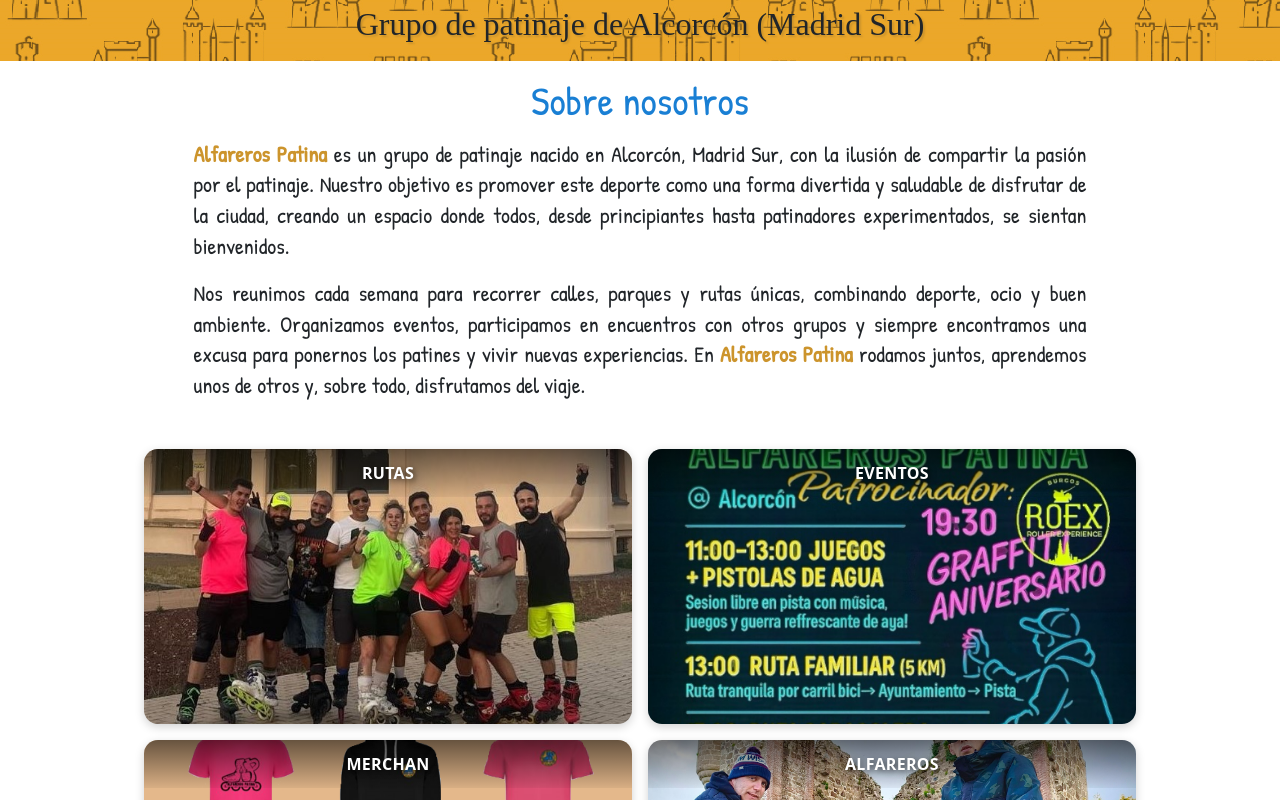
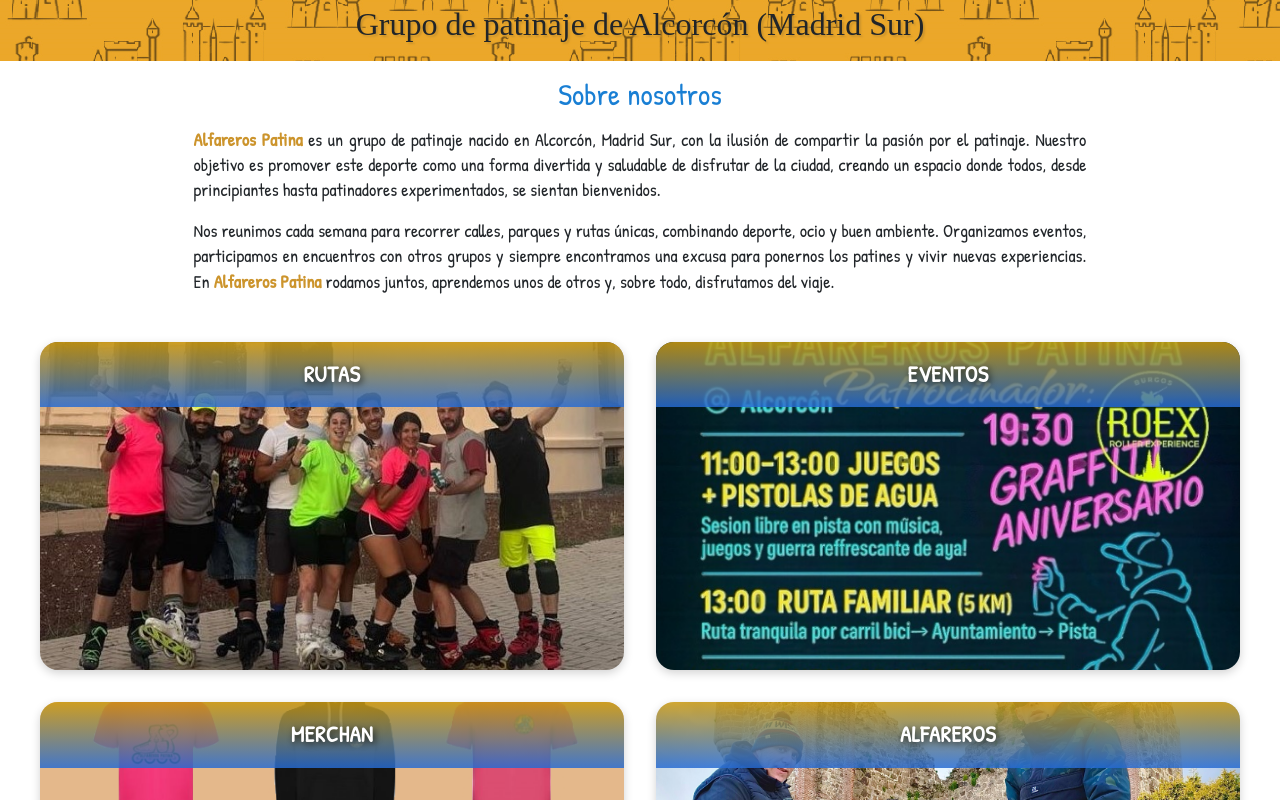
Before and after one commit to CHIPIXB/alfareros-patina, an Angular app: page / in a window 1280 px wide. Shown: the part 280-1080 px from the top of the page. Built offline with nearby package versions, Linux system fonts and the light colour scheme; a web font is replaced by a local one.

Commit message:
cambio estético en el titulo de las imagenes de la home

```diff
--- a/src/app/pages/home/home.css
+++ b/src/app/pages/home/home.css
@@ -112,6 +112,64 @@
 }
 
 .enlace figcaption {
+    font-family: var(--fuente-texto);
+    position: absolute;
+    inset: 0 0 auto 0;                  /* pegado abajo */
+    min-height: 3rem;
+    display: grid;
+    place-items: center;
+    padding: 0.75rem 1rem;
+    text-align: center;
+    font-weight: 700;
+    font-size: 30px;
+    color: #fff;
+    background: linear-gradient(to bottom, rgba(0,0,0,0.55), rgba(0,0,0,0.05));
+    letter-spacing: .3px;
+    /* En móvil no usamos hover -> siempre visible */
+    opacity: 1;
+    text-shadow: 2px 2px 6px rgb(0, 0, 0);
+}
+
+/* === Mobile first (por defecto) === */
+.seccion-enlaces {
+  padding: 2rem 1rem;
+  background-color: #f8f9fa;
+  text-align: center;
+}
+
+.contenedor-enlaces {
+  display: grid;
+  grid-template-columns: 1fr;         /* 1 columna en móvil */
+  gap: 1rem;                          /* separaciones cómodas en móvil */
+  max-width: 1100px;
+  margin: 0 auto;
+}
+
+.enlace {
+  display: block;
+  border-radius: 14px;
+  overflow: hidden;
+  box-shadow: 0 3px 10px rgba(0,0,0,0.18);
+  transition: transform 0.3s ease, box-shadow 0.3s ease;
+  -webkit-tap-highlight-color: transparent; /* mejor UX en móvil */
+}
+
+.enlace figure {
+  position: relative;
+  margin: 0;
+}
+
+.enlace img {
+  width: 100%;
+  height: 100%;
+  object-fit: cover;
+  aspect-ratio: 16/9;                 /* mantiene proporción */
+  display: block;
+  transition: transform 0.3s ease;
+}
+
+/* Texto encima de la imagen: visible siempre en móvil para legibilidad */
+.enlace figcaption {
   position: absolute;
   inset: 0 0 auto 0;                  /* pegado abajo */
   min-height: 3rem;
@@ -122,62 +180,132 @@
   font-weight: 700;
   font-size: 1rem;
   color: #fff;
-    background: linear-gradient(to bottom, rgba(0,0,0,0.55), rgba(0,0,0,0.05));
+  background: linear-gradient(to bottom, rgba(202, 153, 17, 0.863), rgba(38, 107, 211, 0.842));
   letter-spacing: .3px;
   /* En móvil no usamos hover -> siempre visible */
   opacity: 1;
   text-shadow: 2px 2px 6px rgba(0, 0, 0, 0.7);
 }
 
-
-@media (min-width: 576px){
-    .imagenes-hero {
-        width: 80%;
-        justify-self: center;
+/* Respeto a usuarios con reducción de movimiento */
+@media (prefers-reduced-motion: reduce) {
+  .enlace,
+  .enlace img {
+    transition: none;
   }
 }
 
-@media (min-width: 768px){
-    .contenedor-enlaces {
-        grid-template-columns: repeat(2, 1fr);
-    }
-    .imagenes-hero {
-        width: 100%;
+/* === Desktop / tablets medianas === */
+@media (min-width: 768px) {
+  .seccion-enlaces {
+    padding: 3rem 1.5rem;
   }
 
-        .sobre-nosotros {
-        h3{
-            font-size: 35px;
+  .contenedor-enlaces {
+    grid-template-columns: repeat(2, 1fr);  /* 2 columnas en tablet */
+    gap: 1.25rem;
   }
-        .parrafos p{
-            font-size: 20px ;
+
+  /* En pantallas con hover, el caption puede aparecer al pasar el ratón */
+  @media (hover: hover) and (pointer: fine) {
+    .enlace figcaption {
+      inset: 0;                              /* centrado */
+      display: flex;
+      align-items: center;
+      justify-content: center;
+      background: rgba(0,0,0,0.45);
+      opacity: 0;
+      transition: opacity 0.25s ease;
+    }
+    .enlace:hover figcaption {
+      opacity: 1;
+    }
+    .enlace:hover img {
+      transform: scale(1.04);
+    }
+    .enlace:hover {
+      box-shadow: 0 8px 28px rgba(0,0,0,0.28);
+      transform: translateY(-2px);
+    }
   }
 }
 
+/* === Desktop grande (2 filas de 2 imágenes) === */
+@media (min-width: 1200px) {
+  .contenedor-enlaces {
+    grid-template-columns: repeat(2, 1fr);  /* 2 columnas grandes */
+    gap: 2rem;
+    max-width: 1100px;
+    margin: 0 auto;
   }
 
-@media (min-width: 992px){
-    .contenedor-enlaces {
-        grid-template-columns: repeat(2, 1fr);
-    }
-    .imagenes-hero {
-        width: 80%;
+  .enlace {
+    transform: none;
+    border-radius: 18px;
   }
 
-    .sobre-nosotros {
-        h3{
-            font-size: 40px;
+  .enlace img {
+    aspect-ratio: 16/10; /* un poco más panorámica */
+    object-fit: cover;
   }
-        .parrafos p{
-            font-size: 22px ;
+
+  .enlace:hover {
+    transform: scale(1.04);
+    box-shadow: 0 10px 25px rgba(0,0,0,0.25);
+  }
+
+  .enlace figcaption {
+    font-size: 1.4rem;
+    padding: 1rem 1.5rem;
+    letter-spacing: .5px;
   }
 }
 
+/* === Desktop grande (2 columnas grandes) === */
+@media (min-width: 1200px) {
+  .contenedor-enlaces {
+    grid-template-columns: repeat(2, 1fr);
+    gap: 2rem;
+    max-width: 1200px;
+    margin: 0 auto;
   }
 
+  .enlace {
+    border-radius: 18px;
+    overflow: hidden;
+    transition: transform 0.3s ease, box-shadow 0.3s ease;
+  }
 
-@media ( min-width: 1200px) {
-    .contenedor-enlaces {
-        grid-template-columns: repeat(2, 1fr);
+  .enlace img {
+    aspect-ratio: 16/9;
+    object-fit: cover;
+    display: block;
+  }
+
+  .enlace:hover {
+    transform: scale(1.04);
+    box-shadow: 0 10px 25px rgba(0,0,0,0.25);
+  }
+
+  .enlace figcaption {
+    font-size: 1.4rem;
+    padding: 1rem 1.5rem;
+    letter-spacing: 0.5px;
   }
 }
+
+/* === Ultra-wide (monitores grandes: 1600px en adelante) === */
+@media (min-width: 1600px) {
+  .contenedor-enlaces {
+    max-width: 1500px;        /* más ancho */
+    gap: 2.5rem;              /* más espacio entre tarjetas */
+  }
+
+  .enlace img {
+    aspect-ratio: 5/3;        /* ligeramente más panorámicas */
+  }
+
+  .enlace figcaption {
+    font-size: 1.6rem;
+  }
+}
```
Lines whose indentation alone changed are shown as unchanged.
